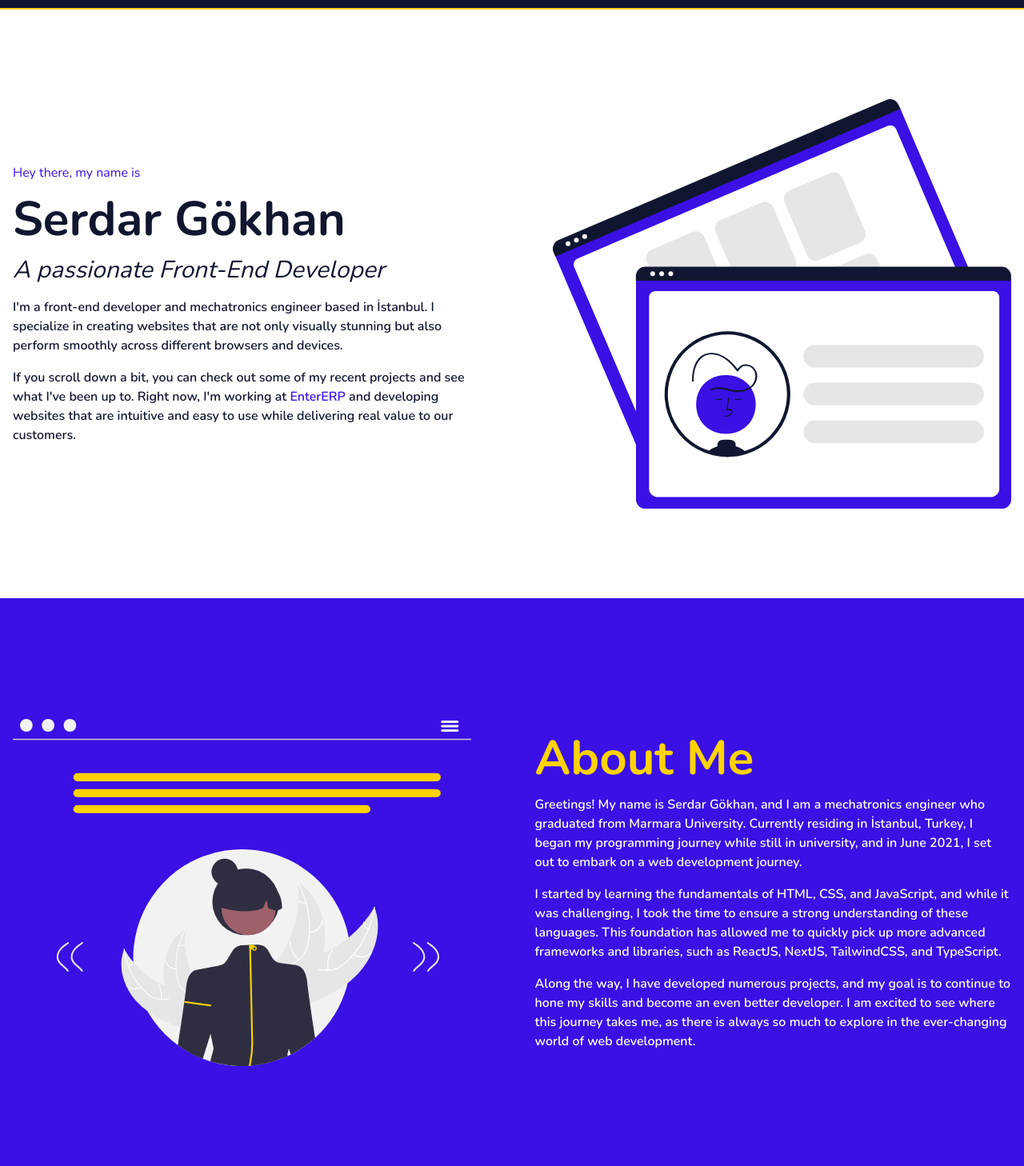
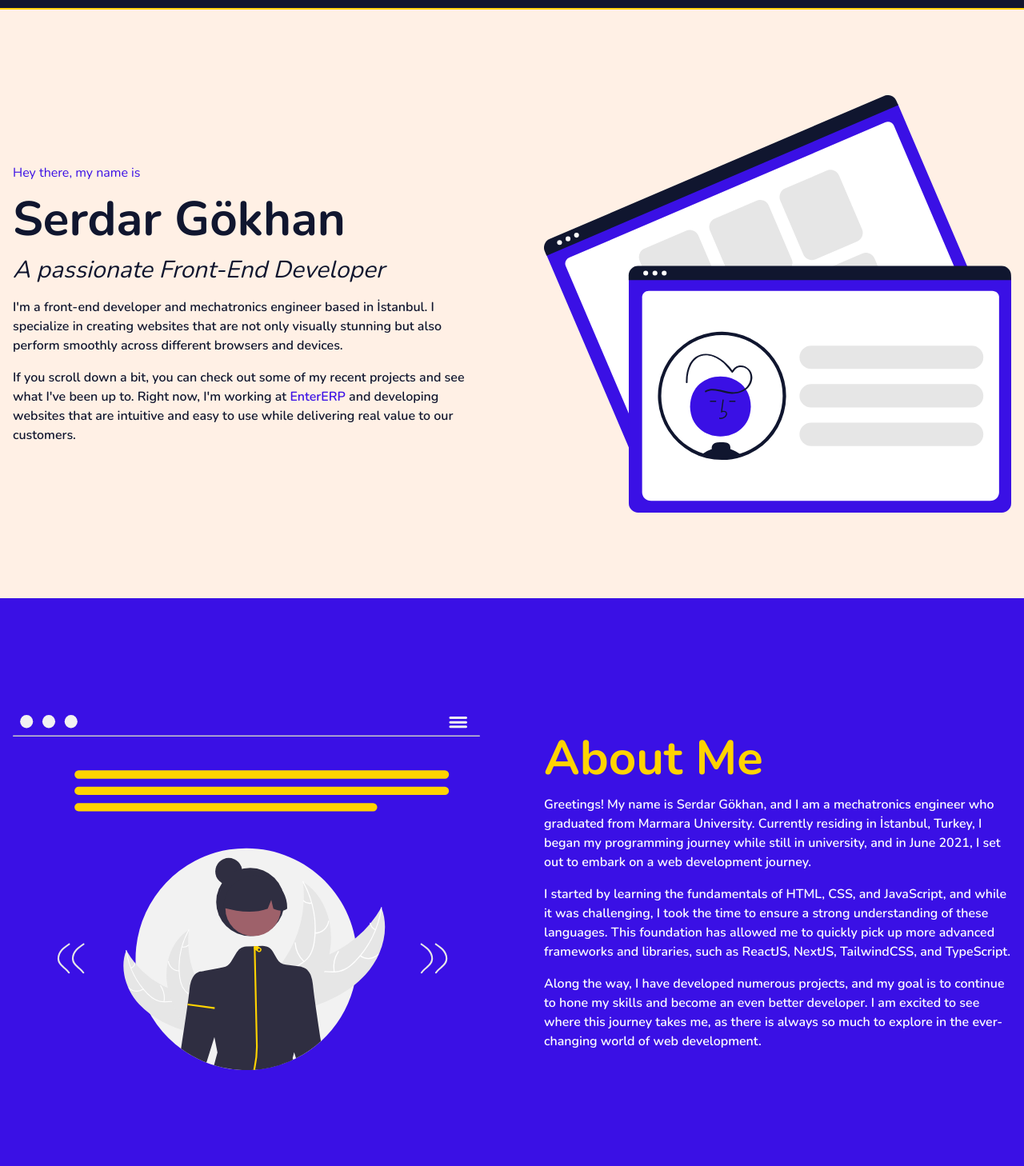
Before and after one commit to serdargokhan/serdargokhan.dev, a Next.js app: page /en in a window 1280 px wide. Shown: the part 52-1510 px from the top of the page at 80% size. Built offline with nearby package versions, Linux system fonts and the light colour scheme.

Commit message:
feat: improvements for all sections

```diff
--- a/src/components/pages/home/FirstSection/index.tsx
+++ b/src/components/pages/home/FirstSection/index.tsx
@@ -8,9 +8,9 @@ function FirstSection() {
     const t = useTranslations("Home.FirstSection");
 
     return (
-        <section className="bg-hero-pattern section-height flex items-center py-20">
-            <div className="container flex items-center justify-between gap-20">
-                <div className="grid cursor-default gap-4 text-primary-300 md:w-1/2">
+        <section className="section-height flex items-center bg-primary-400">
+            <div className="container grid place-items-center gap-12 py-12 lg:grid-cols-2 lg:gap-20 lg:py-20">
+                <div className="grid cursor-default gap-4 text-primary-300">
                     <span className="text-primary-200">{t("greeting")}</span>
                     <h1 className="text-6xl font-bold">{t("name")}</h1>
                     <p className="text-3xl italic">{t("title")}</p>
@@ -30,15 +30,7 @@ function FirstSection() {
                         })}
                     </p>
                 </div>
-                <div className="hidden md:inline-block">
-                    <NextImage
-                        src={GreetingImage}
-                        width={600}
-                        height={400}
-                        priority
-                        alt=""
-                    />
-                </div>
+                <NextImage src={GreetingImage} priority alt="" />
             </div>
         </section>
     );
--- a/src/components/pages/home/FourthSection/index.tsx
+++ b/src/components/pages/home/FourthSection/index.tsx
@@ -12,8 +12,8 @@ function FourthSection() {
             className="last-section-height flex items-center bg-primary-400"
             id="contact"
         >
-            <div className="container flex cursor-default items-center justify-between gap-20 py-16">
-                <div className="grid gap-4 font-semibold text-primary-300 md:w-1/2">
+            <div className="container grid cursor-default place-items-center gap-12 max-lg:py-12 lg:grid-cols-2 lg:gap-20">
+                <div className="grid gap-4 font-semibold text-primary-300">
                     <h2 className="text-6xl font-bold">{t("title")}</h2>
                     <p>{t("paragraph-one")}</p>
                     <p>{t("paragraph-two")}</p>
@@ -24,14 +24,7 @@ function FourthSection() {
                         {t("cta")}
                     </a>
                 </div>
-                <div className="hidden md:inline-block">
-                    <NextImage
-                        width={600}
-                        height={400}
-                        src={ContactImage}
-                        alt=""
-                    />
-                </div>
+                <NextImage src={ContactImage} alt="" />
             </div>
         </section>
     );
--- a/src/components/pages/home/SecondSection/index.tsx
+++ b/src/components/pages/home/SecondSection/index.tsx
@@ -9,19 +9,12 @@ function SecondSection() {
 
     return (
         <section
-            className="section-height flex items-center bg-primary-200 py-20"
+            className="section-height flex items-center bg-primary-200"
             id="about"
         >
-            <div className="container flex cursor-default items-center justify-between gap-20">
-                <div className="hidden md:inline-block">
-                    <NextImage
-                        src={AboutMeImage}
-                        width={600}
-                        height={400}
-                        alt=""
-                    />
-                </div>
-                <div className="grid gap-4 font-semibold text-white md:w-1/2">
+            <div className="container grid cursor-default place-items-center gap-12 py-12 lg:grid-cols-2 lg:gap-20 lg:py-20">
+                <NextImage src={AboutMeImage} alt="" />
+                <div className="grid gap-4 font-semibold text-white">
                     <h2 className="text-6xl font-bold text-primary-100">
                         {t("title")}
                     </h2>
--- a/src/components/pages/home/ThirdSection/index.tsx
+++ b/src/components/pages/home/ThirdSection/index.tsx
@@ -13,11 +13,8 @@ function ThirdSection() {
     const t = useTranslations("Home.ThirdSection");
 
     return (
-        <section
-            className="section-height grid bg-primary-300 py-20"
-            id="projects"
-        >
-            <div className="container">
+        <section className="section-height grid bg-primary-300" id="projects">
+            <div className="container py-12 lg:py-20">
                 <h2 className="text-4xl font-bold text-white">{t("title")}</h2>
 
                 <div className="my-10 flex flex-wrap justify-center gap-8">
```
